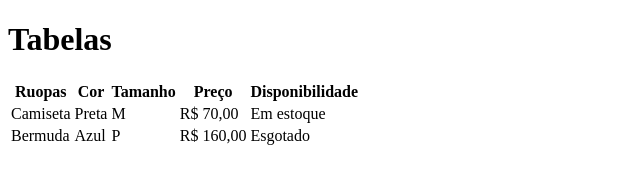
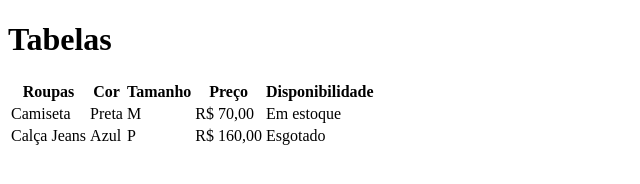
Before and after one commit to Bfoletto/aula-tabela, a plain HTML site: page index.html in a window 1280 px wide. Shown: the whole page, without its empty margins (0-640 px from the left). Drawn offline with Linux system fonts and the light colour scheme.

Commit message:
Alterado para Calça Jeans

```diff
--- a/index.html
+++ b/index.html
@@ -13,7 +13,7 @@
 
   <table>
     <tr>
-      <th>Ruopas</th>
+      <th>Roupas</th>
       <th>Cor</th>
       <th>Tamanho</th>
       <th>Preço</th>
@@ -27,7 +27,7 @@
       <td>Em estoque</td>
     </tr>
     <tr>
-      <td>Bermuda</td>
+      <td>Calça Jeans</td>
       <td>Azul</td>
       <td>P</td>
       <td>R$ 160,00</td>
```
